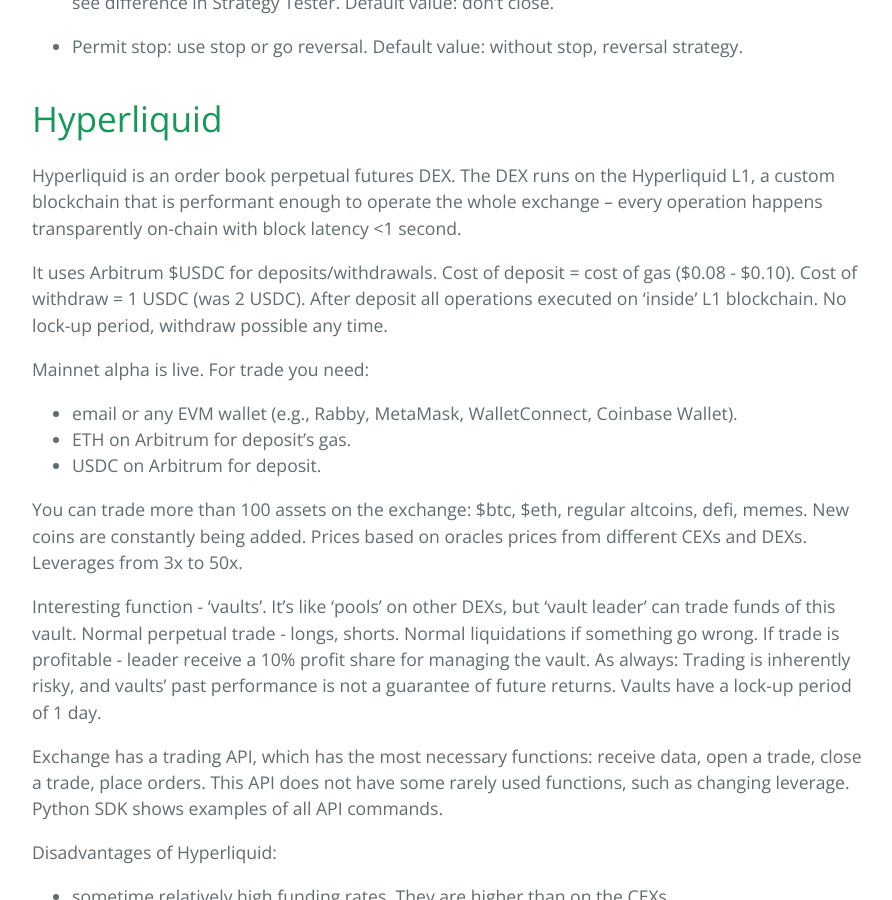
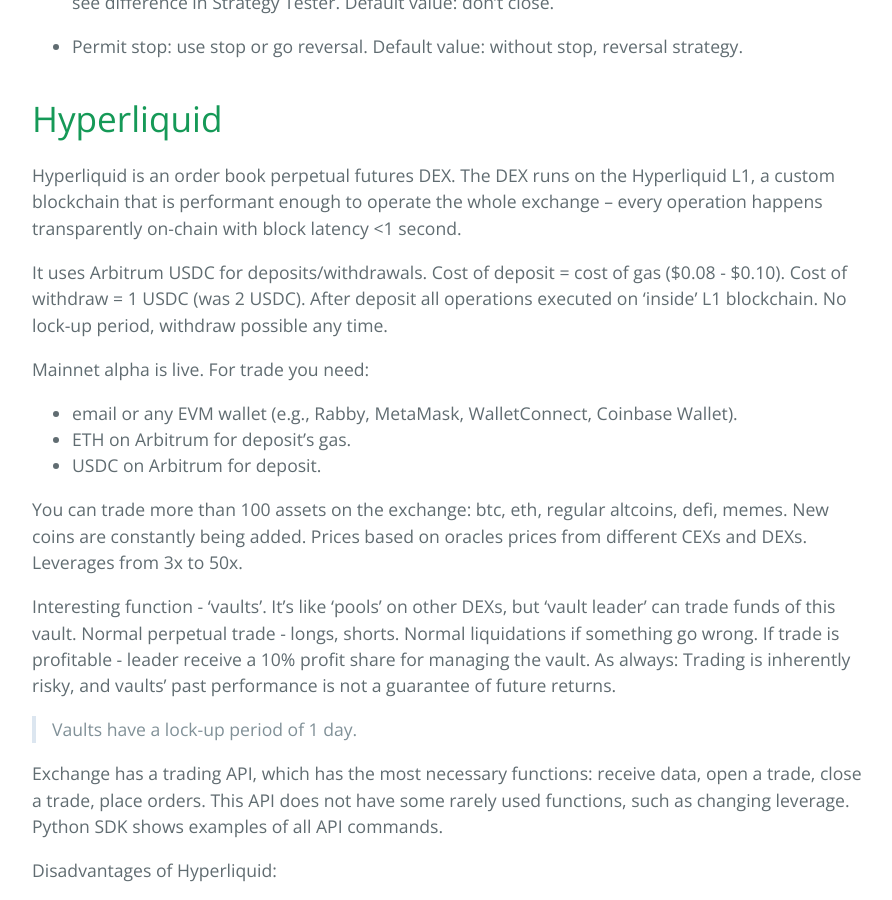
Before and after one commit to sergeyen7/sergeyen7.github.io, a Jekyll site: the page built from index.md, in a window 1280 px wide and 900 px high, scrolled down 4747 px. Shown: the whole window, without its empty margins (192-1084 px from the left). Built offline with Jekyll 4.4.1, drawn with Linux system fonts in a browser that asks for light colours.

```diff
--- a/index.md
+++ b/index.md
@@ -140,16 +140,18 @@ Inputs (Settings):
 
 Hyperliquid is an order book perpetual futures DEX. The DEX runs on the Hyperliquid L1, a custom blockchain that is performant enough to operate the whole exchange – every operation happens transparently on-chain with block latency <1 second.
 
-It uses Arbitrum $USDC for deposits/withdrawals. Cost of deposit = cost of gas ($0.08 - $0.10). Cost of withdraw = 1 USDC (was 2 USDC). After deposit all operations executed on 'inside' L1 blockchain. No lock-up period, withdraw possible any time.
+It uses Arbitrum USDC for deposits/withdrawals. Cost of deposit = cost of gas ($0.08 - $0.10). Cost of withdraw = 1 USDC (was 2 USDC). After deposit all operations executed on 'inside' L1 blockchain. No lock-up period, withdraw possible any time.
 
 Mainnet alpha is live. For trade you need:
 * email or any EVM wallet (e.g., Rabby, MetaMask, WalletConnect, Coinbase Wallet).
 * ETH on Arbitrum for deposit's gas.
 * USDC on Arbitrum for deposit.
 
-You can trade more than 100 assets on the exchange: $btc, $eth, regular altcoins, defi, memes. New coins are constantly being added. Prices based on oracles prices from different CEXs and DEXs. Leverages from 3x to 50x.
+You can trade more than 100 assets on the exchange: btc, eth, regular altcoins, defi, memes. New coins are constantly being added. Prices based on oracles prices from different CEXs and DEXs. Leverages from 3x to 50x.
 
-Interesting function - 'vaults'. It's like 'pools' on other DEXs, but 'vault leader' can trade funds of this vault. Normal perpetual trade - longs, shorts. Normal liquidations if something go wrong. If trade is profitable - leader receive a 10% profit share for managing the vault. As always: Trading is inherently risky, and vaults’ past performance is not a guarantee of future returns. Vaults have a lock-up period of 1 day.
+Interesting function - 'vaults'. It's like 'pools' on other DEXs, but 'vault leader' can trade funds of this vault. Normal perpetual trade - longs, shorts. Normal liquidations if something go wrong. If trade is profitable - leader receive a 10% profit share for managing the vault. As always: Trading is inherently risky, and vaults’ past performance is not a guarantee of future returns.
+
+> Vaults have a lock-up period of 1 day.
 
 Exchange has a trading API, which has the most necessary functions: receive data, open a trade, close a trade, place orders. This API does not have some rarely used functions, such as changing leverage. Python SDK shows examples of all API commands.
 
```
